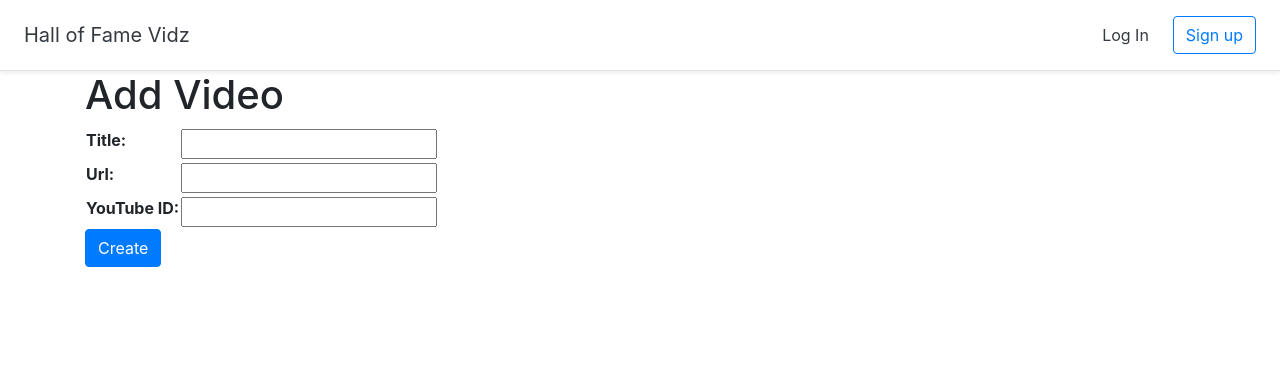
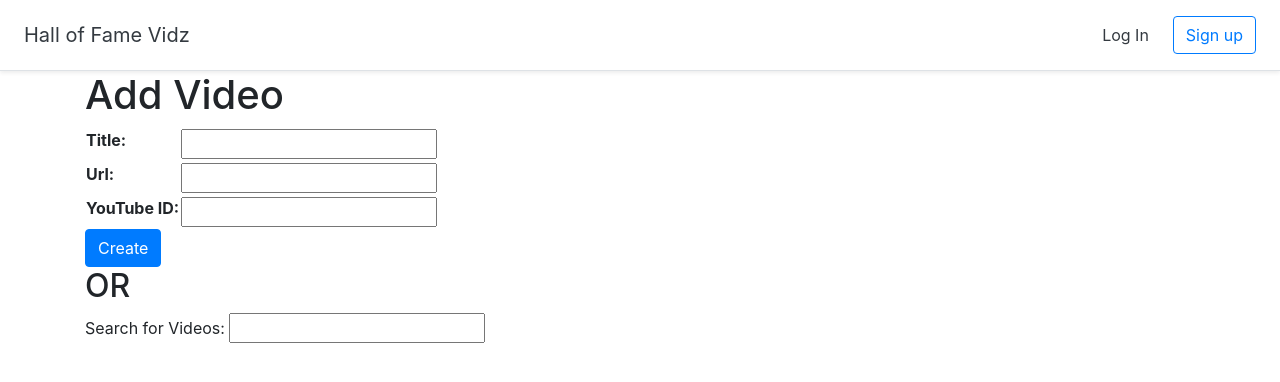
Before and after one commit to Pearl-15/VideoCollections, a Django app: page /halloffame/1/addvideo in a window 1280 px wide. Shown: the top 382 px of the page. Run offline with Django 4.2, Linux system fonts and the light colour scheme; some libraries are stand-ins or nearby versions.

Commit message:
added search_form in the add_video page

```diff
--- a/halls/forms.py
+++ b/halls/forms.py
@@ -14,3 +14,6 @@ class VideoForm(forms.ModelForm):
 
         #make customize label for the form
         labels = {'youtube_id':'YouTube ID'}
+
+class SearchForm(forms.Form):
+    search_term = forms.CharField(max_length=255, label='Search for Videos:')
--- a/halls/templates/halls/add_video.html
+++ b/halls/templates/halls/add_video.html
@@ -10,5 +10,10 @@
         </table>
         <button type="submit" class="btn btn-primary">Create</button>
     </form>
+
+    <h2>OR</h2>
+    <form>
+        {{search_form}}
+    </form>
 </div>
 {% endblock %}
--- a/halls/views.py
+++ b/halls/views.py
@@ -4,7 +4,7 @@ from django.views import generic
 from django.contrib.auth.forms import UserCreationForm
 from django.contrib.auth import authenticate, login
 from .models import Hall, Video
-from .forms import VideoForm
+from .forms import VideoForm, SearchForm
 
 
 # Create your views here.
@@ -18,6 +18,7 @@ def dashboard(request):
 #add video (one method can do both GET and POST , default is GET, only put condtion == POST, will do the POST portion)
 def add_video(request,pk):
     form = VideoForm() #create a form if it is GET
+    search_form = SearchForm()
 
     #if this is the POST
     if request.method == 'POST':
@@ -30,7 +31,7 @@ def add_video(request,pk):
             video.hall = Hall.objects.get(pk=pk) #get the hall primary key
             video.save() #save the object into database
 
-    return render(request, 'halls/add_video.html',{'form':form}) #passed the obj form to add_video.html (if it is GET)
+    return render(request, 'halls/add_video.html',{'form':form, 'search_form': search_form}) #passed the obj form to add_video.html (if it is GET)
 
 #class based view for SignUp
 class SignUp(generic.CreateView):
```
